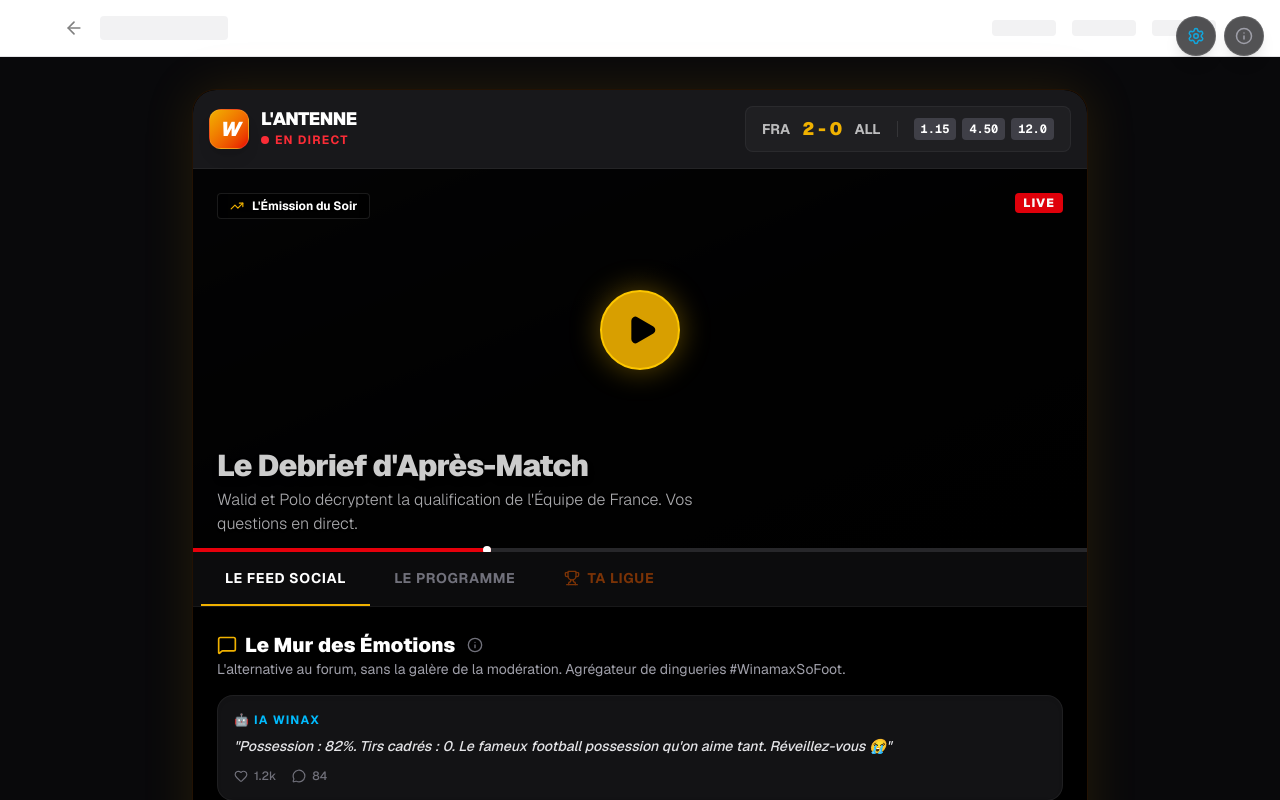
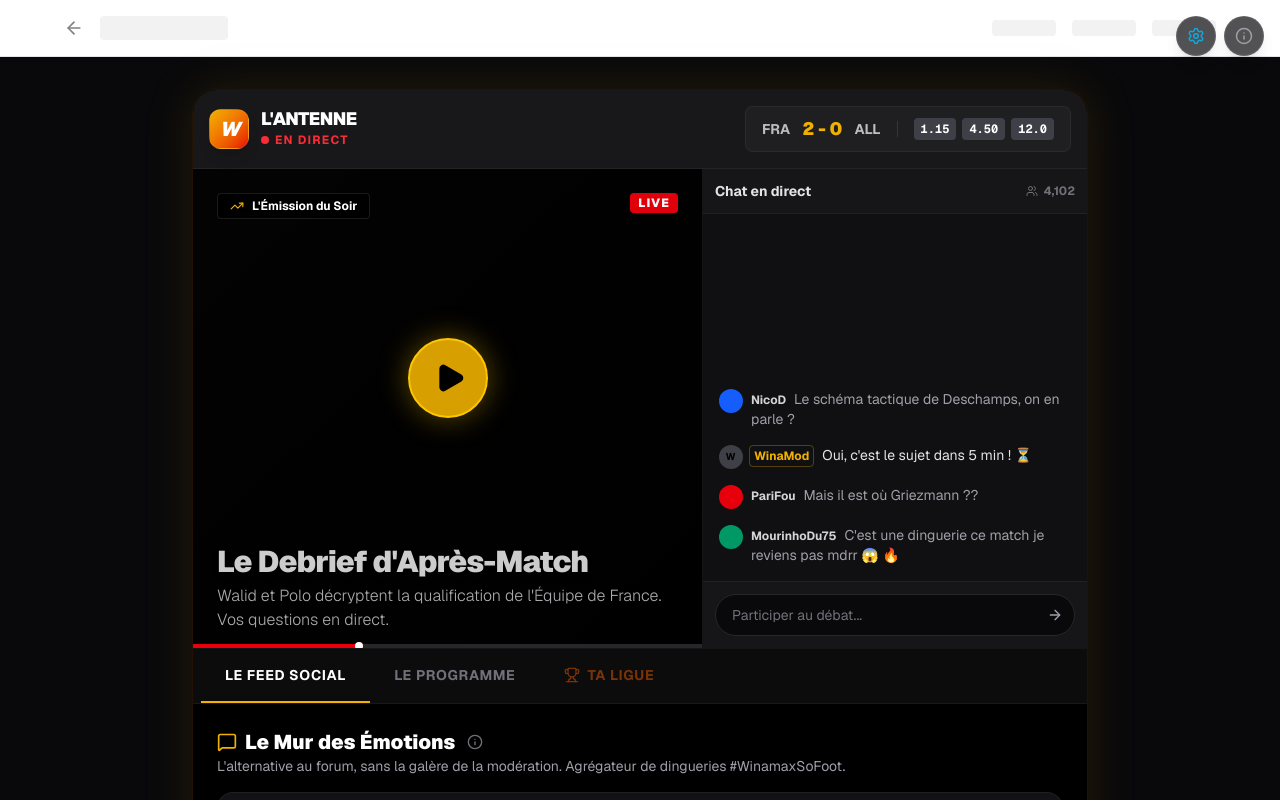
Before and after one commit to leffred/win1, a Next.js app: page /antenne in a window 1280 px wide. Shown: the top 800 px of the page. Built offline with nearby package versions, Linux system fonts and the light colour scheme.

Commit message:
feat: Add live chat panel next to video stage

```diff
--- a/src/app/antenne/page.js
+++ b/src/app/antenne/page.js
@@ -144,8 +144,10 @@
           </div>
         </header>
 
-        {/* 2. Main Stage (Video) */}
-        <section className="relative aspect-[16/9] md:aspect-[21/9] bg-zinc-950 overflow-hidden group cursor-pointer">
+        {/* 2. Main Stage (Video + Chat) */}
+        <div className="flex flex-col lg:flex-row bg-zinc-950 border-b border-white/5 min-h-[40vh] lg:min-h-[60vh]">
+          {/* Video Player */}
+          <section className="relative flex-grow aspect-[16/9] lg:aspect-auto border-b lg:border-b-0 lg:border-r border-white/5 overflow-hidden group cursor-pointer">
             <div className="absolute inset-0 bg-gradient-to-br from-zinc-800 to-black mix-blend-overlay" />
             <div className="absolute inset-0 bg-[radial-gradient(ellipse_at_center,_var(--tw-gradient-stops))] from-yellow-600/20 via-transparent to-transparent opacity-50" />
 
@@ -178,6 +180,61 @@
               </div>
             </div>
           </section>
+
+          {/* Live Chat Panel */}
+          <aside className="w-full lg:w-[22rem] xl:w-96 flex-shrink-0 bg-zinc-900/50 flex flex-col h-[300px] lg:h-auto">
+            <div className="p-3 border-b border-white/5 bg-zinc-900/80 flex justify-between items-center backdrop-blur-md">
+              <h3 className="font-bold text-sm text-zinc-200">Chat en direct</h3>
+              <span className="flex items-center gap-1.5 text-xs font-bold text-zinc-500">
+                <Users size={12} /> 4,102
+              </span>
+            </div>
+
+            <div className="flex-1 overflow-y-auto p-4 space-y-4 scrollbar-hide text-sm flex flex-col justify-end">
+              <div className="flex gap-2">
+                <div className="w-6 h-6 rounded-full bg-blue-600 flex-shrink-0"></div>
+                <div>
+                  <span className="font-bold text-zinc-300 text-xs mr-2">NicoD</span>
+                  <span className="text-zinc-400">Le schéma tactique de Deschamps, on en parle ?</span>
+                </div>
+              </div>
+              <div className="flex gap-2">
+                <div className="w-6 h-6 rounded-full bg-zinc-700 flex-shrink-0 flex items-center justify-center pr-px text-[10px] bg-yellow-500 text-black font-bold">W</div>
+                <div>
+                  <span className="font-bold text-yellow-500 text-xs mr-2 border border-yellow-500/30 px-1 py-0.5 rounded ml-[-2px]">WinaMod</span>
+                  <span className="text-zinc-200">Oui, c'est le sujet dans 5 min ! ⏳</span>
+                </div>
+              </div>
+              <div className="flex gap-2">
+                <div className="w-6 h-6 rounded-full bg-red-600 flex-shrink-0"></div>
+                <div>
+                  <span className="font-bold text-zinc-300 text-xs mr-2">PariFou</span>
+                  <span className="text-zinc-400">Mais il est où Griezmann ??</span>
+                </div>
+              </div>
+              <div className="flex gap-2">
+                <div className="w-6 h-6 rounded-full bg-emerald-600 flex-shrink-0"></div>
+                <div>
+                  <span className="font-bold text-zinc-300 text-xs mr-2">MourinhoDu75</span>
+                  <span className="text-zinc-400">C'est une dinguerie ce match je reviens pas mdrr 😱 🔥</span>
+                </div>
+              </div>
+            </div>
+
+            <div className="p-3 border-t border-white/5 bg-zinc-900/80 backdrop-blur-md">
+              <div className="relative group">
+                <input
+                  type="text"
+                  placeholder="Participer au débat..."
+                  className="w-full bg-zinc-950 border border-zinc-800 rounded-full py-2.5 pl-4 pr-10 text-sm text-white placeholder-zinc-500 focus:outline-none focus:border-yellow-500/50 transition-colors"
+                />
+                <button className="absolute right-1 top-1/2 -translate-y-1/2 w-8 h-8 rounded-full flex items-center justify-center text-zinc-400 hover:bg-yellow-500 hover:text-black transition-colors">
+                  <ArrowLeft size={16} className="rotate-180" />
+                </button>
+              </div>
+            </div>
+          </aside>
+        </div>
 
         {/* 3. Navigation Tabs */}
         <div className="flex border-b border-white/5 px-2 bg-zinc-900/50 overflow-x-auto scrollbar-hide shrink-0">
```
Lines whose indentation alone changed are shown as unchanged.
